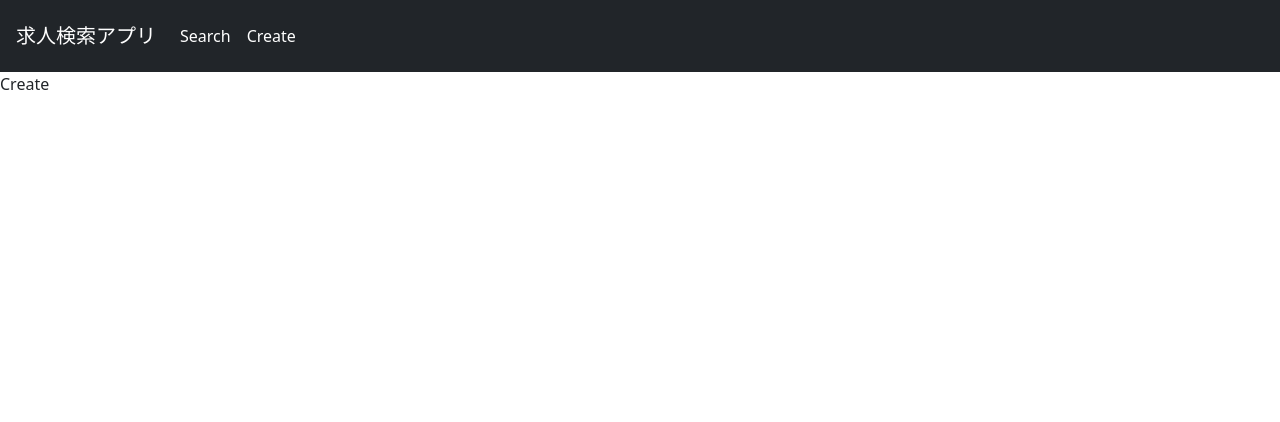
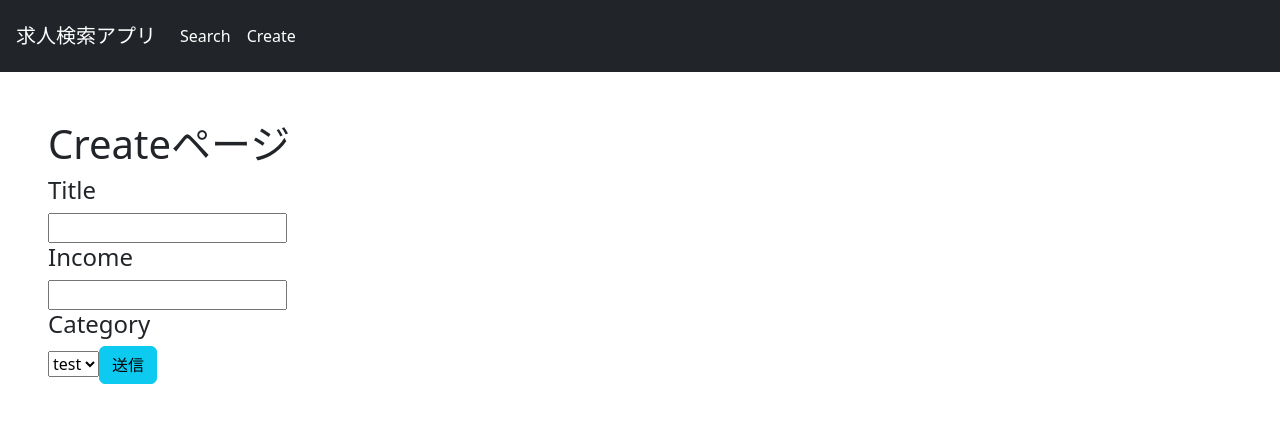
Before and after one commit to ajdjaiuoapooiad/react-test, a React (Vite) app: page /create in a window 1280 px wide. Shown: the top 422 px of the page. Built offline with nearby package versions, Linux system fonts and the light colour scheme.

Commit message:
Create ok

```diff
--- a/src/pages/Create.jsx
+++ b/src/pages/Create.jsx
@@ -2,7 +2,28 @@
 
 const Create = () => {
     return (
-      <div>Create</div>
+      <>
+      <div className="p-5 ">
+
+
+        <h1>Createページ</h1>
+
+        <h4>Title</h4>
+        <input type="text" />
+        <h4>Income</h4>
+        <input type="text" />
+
+        <h4>Category</h4>
+        <select name="" id="">
+          <option value="">test</option>
+          <option value="">tets</option>
+          <option value="">test</option>
+        </select>
+
+        <button className="btn btn-info">送信</button>
+
+      </div>
+      </>
     )
   }
 
```
